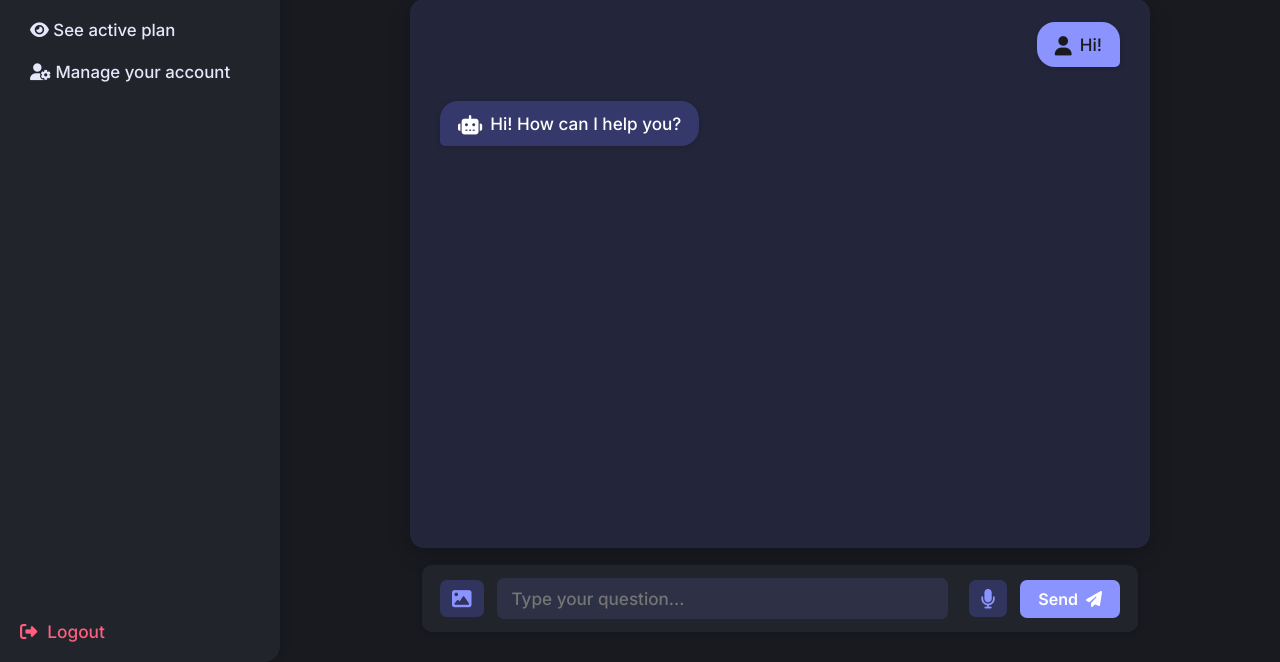
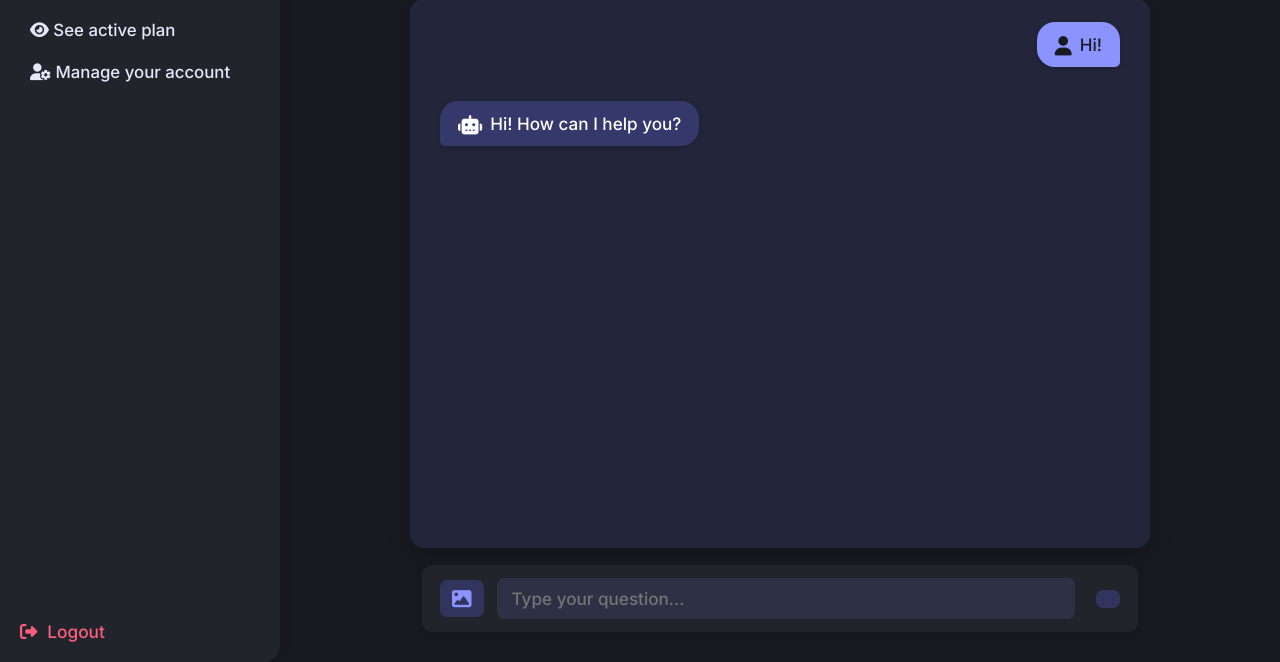
Before and after one commit to saraswatigpt/Working-Saraswati-GPT.py, a Flask app: page / in a window 1280 px wide. Shown: the part 138-800 px from the top of the page. Run offline with Flask 3, Linux system fonts and the light colour scheme.

Commit message:
Update index.html

```diff
--- a/templates/index.html
+++ b/templates/index.html
@@ -250,10 +250,4 @@
       <form class="input-bar" autocomplete="off">
         <button class="icon-btn" title="Add Picture" type="button"><i class="fas fa-image"></i></button>
         <input type="text" placeholder="Type your question..." required>
-        <button class="icon-btn" title="Voice Command" type="button"><i class="fas fa-microphone"></i></button>
-        <button type="submit">Send <i class="fas fa-paper-plane"></i></button>
-      </form>
-    </div>
-  </div>
-</body>
-</html>
+        <button class="icon-btn" title="Voice Command" type="button"><i class="fas fa
```
